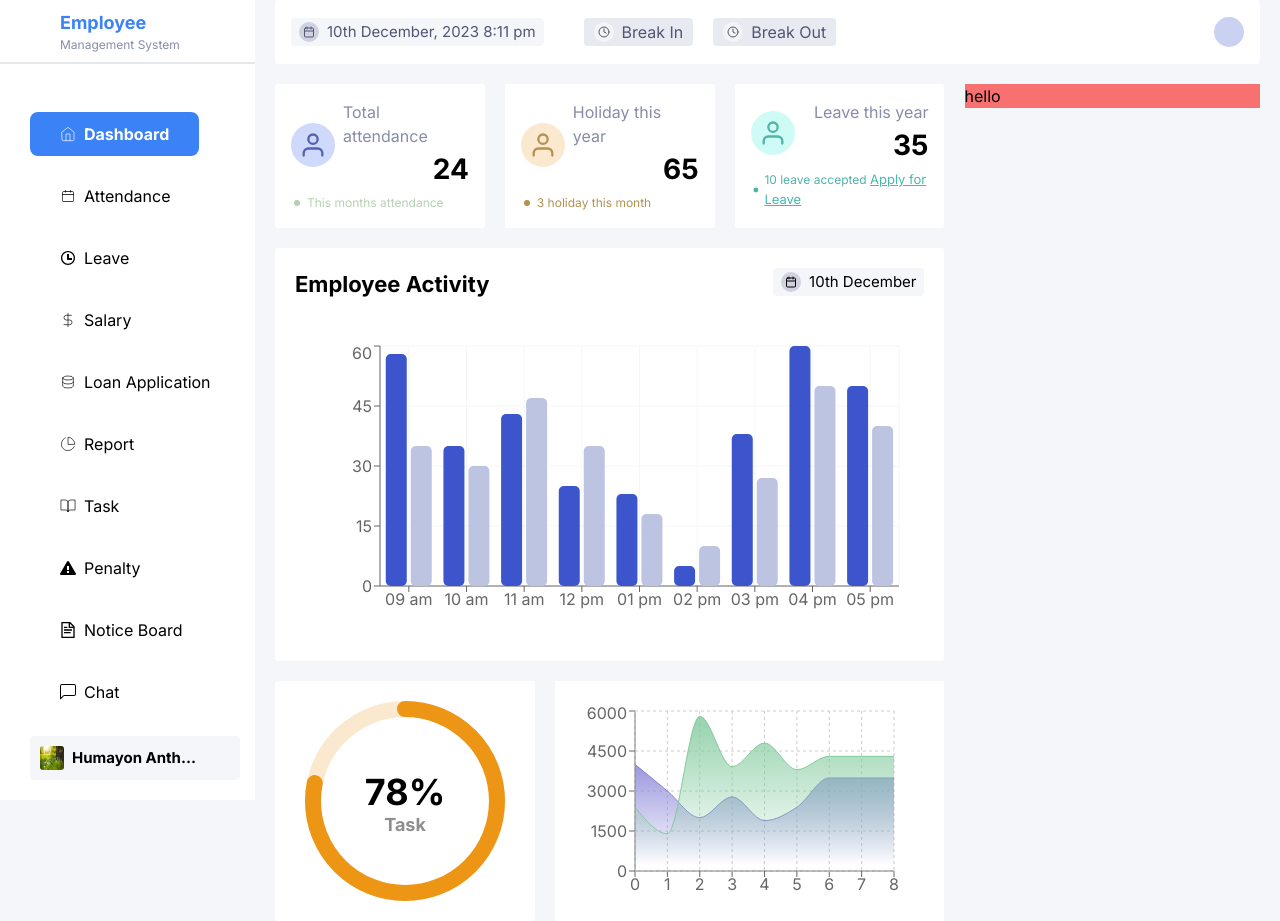
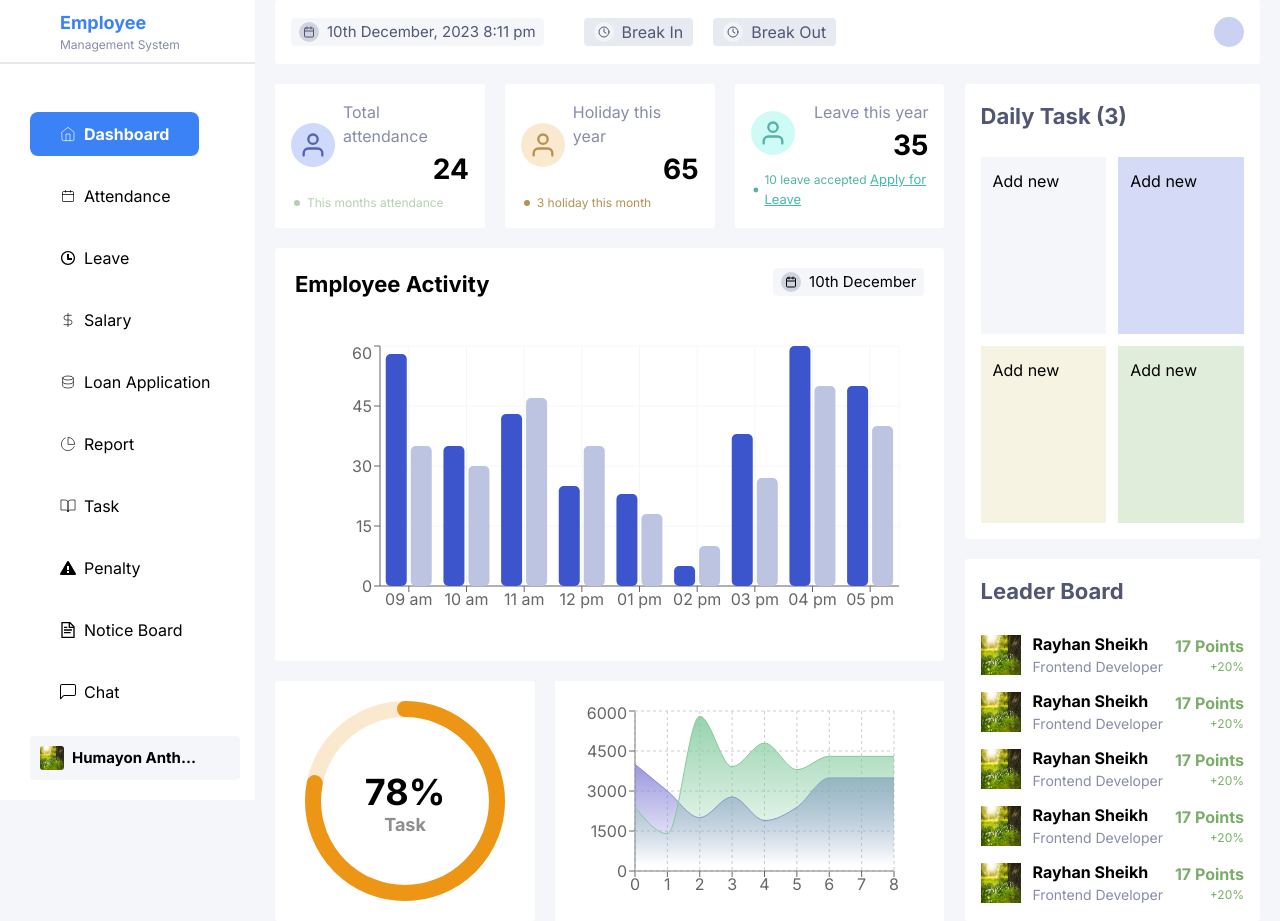
Before and after one commit to rayhansheikh99/ems-react, a React (Vite) app: page / in a window 1280 px wide. Built offline with nearby package versions, Linux system fonts and the light colour scheme; some icons are missing.

Commit message:
task and leader board

```diff
--- a/src/pages/home/Home.jsx
+++ b/src/pages/home/Home.jsx
@@ -4,6 +4,7 @@ import SideNav from "../../components/ui/home/SideNav"
 import TaskProgress from "../../components/ui/home/TaskProgress"
 import TopHeader from "../../components/ui/home/TopHeader"
 import { AreaChart, Area, XAxis, YAxis, CartesianGrid, Tooltip, ResponsiveContainer } from 'recharts';
+import user1 from "../../assets/user/icon.jpg"
 
 const Home = () => {
 
@@ -105,8 +106,102 @@ const Home = () => {
                   </div>
                 </div>
               </div>
-              <div className="bg-red-400 w-full max-w-[30%] h-full">
-                hello
+              <div className="w-full max-w-[30%] grid grid-cols-1">
+                <div className="flex flex-col gap-5 ">
+                  <div className="h-full w-full bg-white p-4 rounded-sm">
+                    <div className="flex flex-col gap-3 h-full w-full">
+                      <h1 className="mb-3 font-bold text-xl text-[#505673]">Daily Task (3)</h1>
+                      <div className="grid grid-cols-2 gap-3 h-full w-full">
+                        <div className="bg-[#F5F6FA] relative">
+                          <p className="absolute top-3 left-3">Add new</p>
+                        </div>
+                        <div className="bg-[#D5DBF7] relative">
+                          <p className="absolute top-3 left-3">Add new</p>
+                        </div>
+                        <div className="bg-[#f7f3e3] relative">
+                          <p className="absolute top-3 left-3">Add new</p>
+                        </div>
+                        <div className="bg-[#dfedda] relative">
+                          <p className="absolute top-3 left-3">Add new</p>
+                        </div>
+                      </div>
+                    </div>
+                  </div>
+                  <div className="bg-white rounded-sm">
+                    <div className="h-full w-full p-4">
+                      <div className="flex flex-col gap-3 h-full w-full">
+                        <h1 className="mb-3 font-bold text-xl text-[#505673]">Leader Board</h1>
+                        <div className="grid grid-cols-1 gap-3">
+                          <div className="flex items-center justify-between gap-x-2">
+                            <div className="flex items-center gap-x-3">
+                              <img src={user1} alt="" className="w-10 h-10" />
+                              <div>
+                                <h3 className="font-bold">Rayhan Sheikh</h3>
+                                <p className="text-xs text-[#878CA8]">Frontend Developer</p>
+                              </div>
+                            </div>
+                            <div className="text-[#7AAD69]">
+                              <h3 className="font-bold">17 Points</h3>
+                              <p className="text-[12px] text-right">+20%</p>
+                            </div>
+                          </div>
+                          <div className="flex items-center justify-between gap-x-2">
+                            <div className="flex items-center gap-x-3">
+                              <img src={user1} alt="" className="w-10 h-10" />
+                              <div>
+                                <h3 className="font-bold">Rayhan Sheikh</h3>
+                                <p className="text-xs text-[#878CA8]">Frontend Developer</p>
+                              </div>
+                            </div>
+                            <div className="text-[#7AAD69]">
+                              <h3 className="font-bold">17 Points</h3>
+                              <p className="text-[12px] text-right">+20%</p>
+                            </div>
+                          </div>
+                          <div className="flex items-center justify-between gap-x-2">
+                            <div className="flex items-center gap-x-3">
+                              <img src={user1} alt="" className="w-10 h-10" />
+                              <div>
+                                <h3 className="font-bold">Rayhan Sheikh</h3>
+                                <p className="text-xs text-[#878CA8]">Frontend Developer</p>
+                              </div>
+                            </div>
+                            <div className="text-[#7AAD69]">
+                              <h3 className="font-bold">17 Points</h3>
+                              <p className="text-[12px] text-right">+20%</p>
+                            </div>
+                          </div>
+                          <div className="flex items-center justify-between gap-x-2">
+                            <div className="flex items-center gap-x-3">
+                              <img src={user1} alt="" className="w-10 h-10" />
+                              <div>
+                                <h3 className="font-bold">Rayhan Sheikh</h3>
+                                <p className="text-xs text-[#878CA8]">Frontend Developer</p>
+                              </div>
+                            </div>
+                            <div className="text-[#7AAD69]">
+                              <h3 className="font-bold">17 Points</h3>
+                              <p className="text-[12px] text-right">+20%</p>
+                            </div>
+                          </div>
+                          <div className="flex items-center justify-between gap-x-2">
+                            <div className="flex items-center gap-x-3">
+                              <img src={user1} alt="" className="w-10 h-10" />
+                              <div>
+                                <h3 className="font-bold">Rayhan Sheikh</h3>
+                                <p className="text-xs text-[#878CA8]">Frontend Developer</p>
+                              </div>
+                            </div>
+                            <div className="text-[#7AAD69]">
+                              <h3 className="font-bold">17 Points</h3>
+                              <p className="text-[12px] text-right">+20%</p>
+                            </div>
+                          </div>
+                        </div>
+                      </div>
+                    </div>
+                  </div>
+                </div>
               </div>
             </div>
             <div>
```
